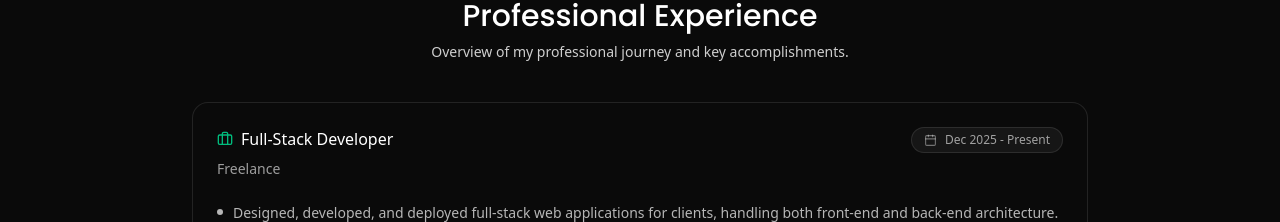
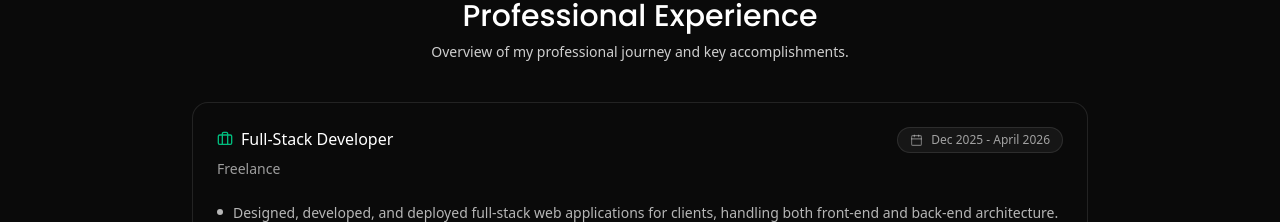
Before and after one commit to ralphfrncisco/portfolio-itr1, a React (Vite) app: page / in a window 1280 px wide. Shown: the part 1514-1736 px from the top of the page. Built offline with nearby package versions, Linux system fonts and the light colour scheme; a web font is replaced by a local one.

Commit message:
update duration for Full-Stack Developer role in Experience section

```diff
--- a/src/layout/Experience.jsx
+++ b/src/layout/Experience.jsx
@@ -5,7 +5,7 @@ const Experiences = [
   {
     title: 'Full-Stack Developer',
     company: 'Freelance',
-    duration: 'Dec 2025 - Present',
+    duration: 'Dec 2025 - April 2026',
     responsibilities: [
       'Designed, developed, and deployed full-stack web applications for clients, handling both front-end and back-end architecture.',
       'Collaborated directly with clients to gather requirements, deliver iterative updates, and ensure the final product met business needs.'
```
